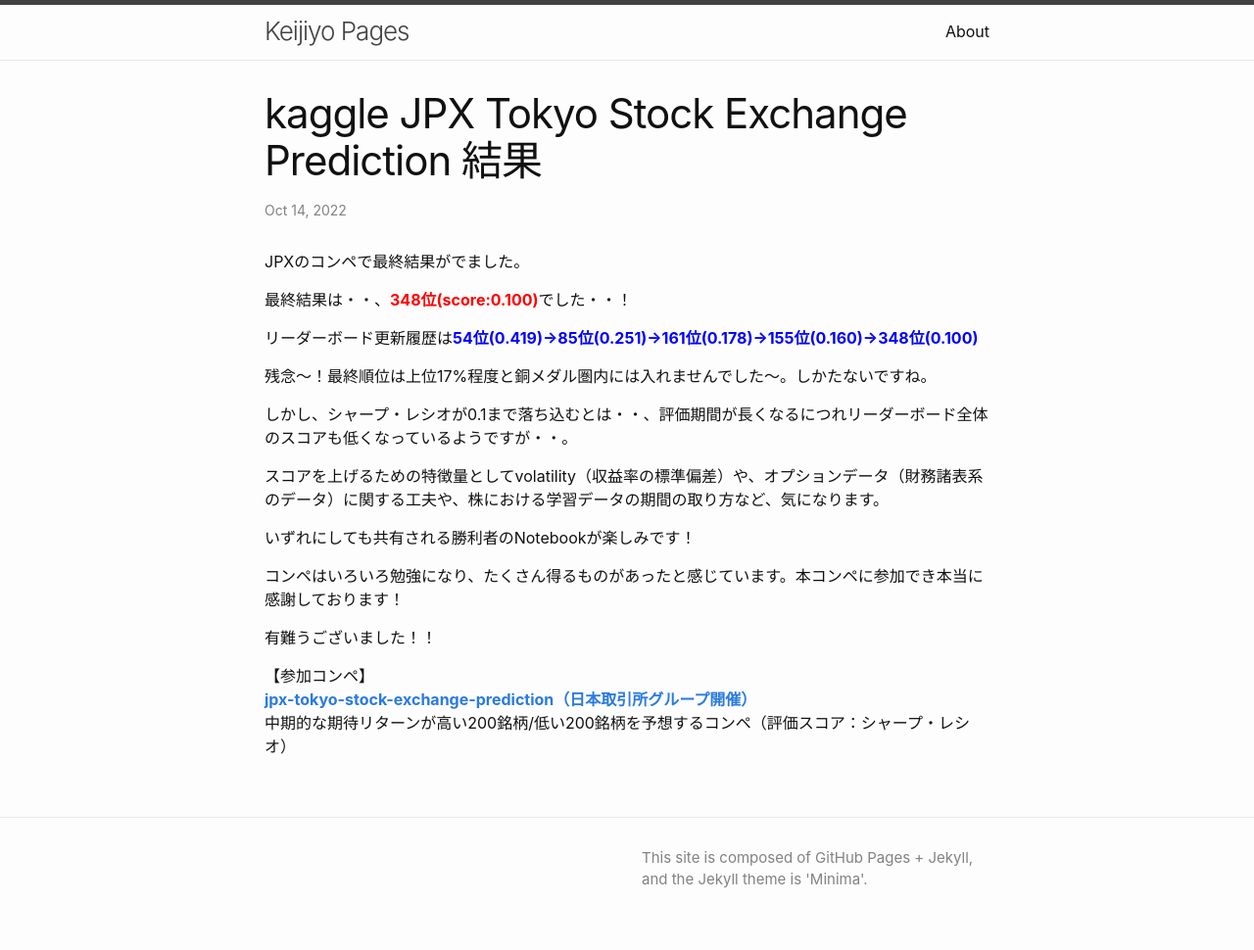
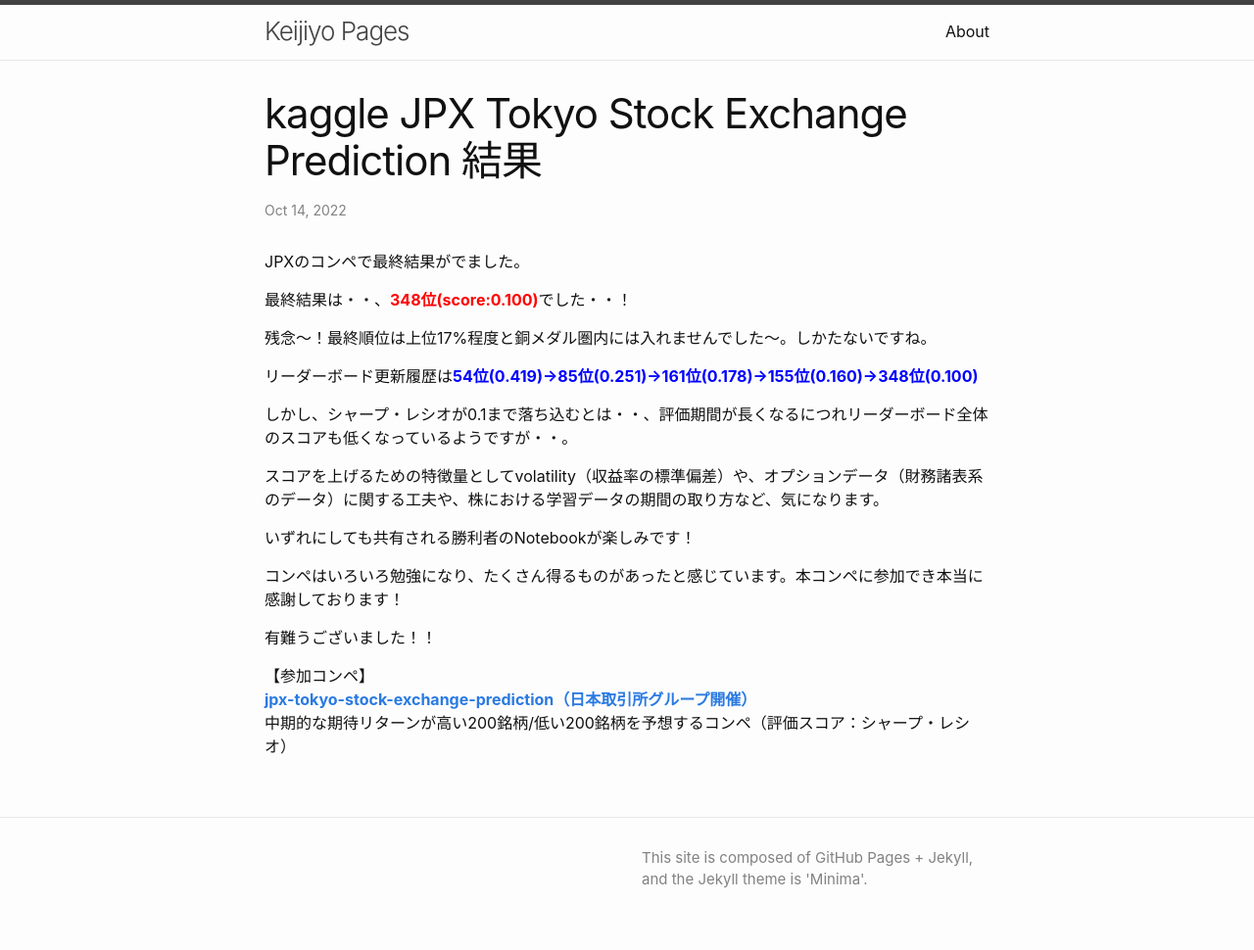
Before and after one commit to keijiyo/keijiyo.github.io, a Jekyll site: the page built from _posts/2022-10-14-kaggle JPX Tokyo Stock Exchange Prediction 結果.markdown, in a window 1280 px wide. Shown: the whole page at 98% size. Built offline with Jekyll 4.4.1, drawn with Linux system fonts in a browser that asks for light colours.

Commit message:
文の順序変更

```diff
--- a/_posts/2022-10-14-kaggle JPX Tokyo Stock Exchange Prediction 結果.markdown
+++ b/_posts/2022-10-14-kaggle JPX Tokyo Stock Exchange Prediction 結果.markdown
@@ -9,9 +9,9 @@ JPXのコンペで最終結果がでました。
 
 最終結果は・・、<span style="color: red; ">**348位(score:0.100)**</span>でした・・！
 
+残念～！最終順位は上位17%程度と銅メダル圏内には入れませんでした～。しかたないですね。
+
 リーダーボード更新履歴は<span style="color: blue; ">**54位(0.419)→85位(0.251)→161位(0.178)→155位(0.160)→348位(0.100)**</span>
-
-残念～！最終順位は上位17%程度と銅メダル圏内には入れませんでした～。しかたないですね。
 
 しかし、シャープ・レシオが0.1まで落ち込むとは・・、評価期間が長くなるにつれリーダーボード全体のスコアも低くなっているようですが・・。
 
```
